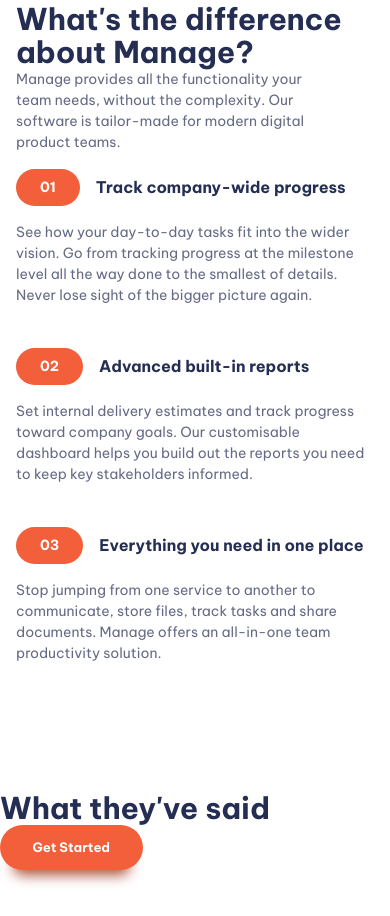
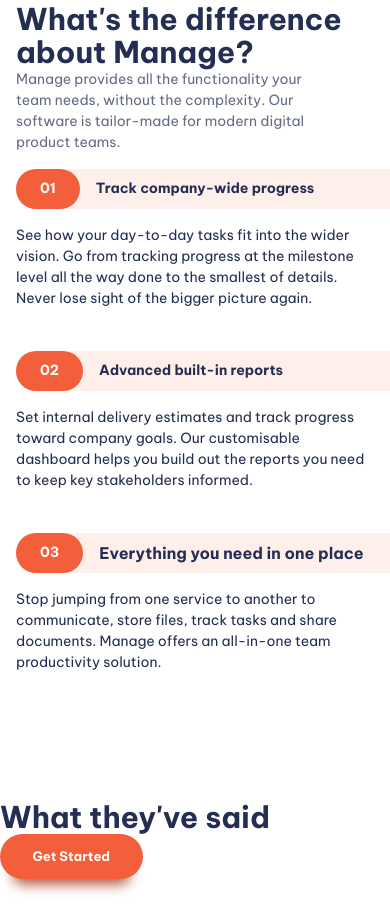
Before and after one commit to Gopi2301/manage-landingPage, a website built with Vite: page index.html in a window 390 px wide. Shown: the part 971-1887 px from the top of the page. Built offline with nearby package versions, Linux system fonts and the light colour scheme.

Commit message:
numbered list

```diff
--- a/index.html
+++ b/index.html
@@ -64,8 +64,9 @@
             <ul class="numbered-items | flow" role="list">
               <li>
                 <div class="flow" style="--flow-spacer:1rem">
-                  <h3 class=" fs-600 fw-bold">Track company-wide progress</h3>
-                  <p data-width="wide">See how your day-to-day tasks fit into the wider vision. Go from tracking
+                  <h3 class="numbered-items__title |fs-600 fw-bold">Track company-wide progress</h3>
+                  <p class="numbered-items__body" data-width="wide">See how your day-to-day tasks fit into the wider
+                    vision. Go from tracking
                     progress at the milestone
                     level all the way
                     done to the smallest of details. Never lose sight of the bigger picture again.</p>
@@ -73,8 +74,9 @@
               </li>
               <li>
                 <div class="flow" style="--flow-spacer:1rem">
-                  <h3 class=" fs-600 fw-bold">Advanced built-in reports</h3>
-                  <p data-width="wide">Set internal delivery estimates and track progress toward company goals. Our
+                  <h3 class=" numbered-items__title |fs-600 fw-bold">Advanced built-in reports</h3>
+                  <p class="numbered-items__body" data-width="wide">Set internal delivery
+                    estimates and track progress toward company goals. Our
                     customisable dashboard
                     helps you build out
                     the reports you need to keep key stakeholders informed.</p>
@@ -82,8 +84,9 @@
               </li>
               <li>
                 <div class="flow" style="--flow-spacer:1rem">
-                  <h3 class=" fs-600 fw-bold">Everything you need in one place</h3>
-                  <p data-width="wide">Stop jumping from one service to another to communicate, store files, track tasks
+                  <h3 class="numbered-items__title | fs-600 fw-bold">Everything you need in one place</h3>
+                  <p class="numbered-items__body" data-width="wide">Stop jumping from one service to another to
+                    communicate, store files, track tasks
                     and share
                     documents. Manage offers an
                     all-in-one team productivity solution.</p>
--- a/style.css
+++ b/style.css
@@ -288,6 +288,10 @@
 /* numbered items */
 .numbered-items {
   counter-reset: count;
+  width: -moz-fit-content;
+  width: fit-content;
+  margin-inline: auto;
+
 
 }
 
@@ -297,23 +301,70 @@
 
 .numbered-items div {
   display: grid;
+  position: relative;
   column-gap: var(--size-400);
   grid-template-columns: min-content 1fr;
   align-items: center;
 }
 
-.numbered-items p {
+.numbered-items .numbered-items__body {
   grid-column: 1/-1;
+}
+
+/* .numbered-items__title::before {
+  content: "";
+  position: absolute;
+  z-index: -1;
+  inset: 0;
+  grid-column: 1/-1;
+  grid-row: 1/2;
+  background-color: orchid;
+} */
+
+@media (min-width:30em) {
+  .numbered-items__body {
+    grid-column: 2/-1;
+  }
+}
+
+.numbered-items div::before,
+.numbered-items div::after {
+  height: 40px;
 }
 
 .numbered-items div::before {
   content: "0" counter(count);
-  background-color: var(--clr-accent-400);
+  display: flex;
+  align-items: center;
   color: var(--clr-neutral-100);
   font-weight: var(--fw-bold);
-  padding: var(--size-200) var(--size-500);
+  background-color: var(--clr-accent-400);
+  padding: 0 var(--size-500);
   border-radius: 100vw;
+  grid-row: 1/2;
+  grid-column: 1/2;
 }
+
+.numbered-items__title {
+  grid-row: 1/2;
+  grid-column: 2/3;
+}
+
+@media (max-width:30em) {
+  .numbered-items div::after {
+    --bg: var(--clr-accent-100);
+    content: '';
+    display: block;
+    z-index: -1;
+    border-radius: 100vw 0 0 100vw;
+    grid-column: 1/-1;
+    grid-row: 1/2;
+    background: var(--bg);
+    box-shadow: 5em 0 0 var(--bg);
+  }
+}
+
+
 
 /* Utility class */
 .visually-hidden {
@@ -468,3 +519,13 @@
   margin-top: var(--flow-spacer, 3em);
 
 }
+
+.text-center {
+  text-align: center;
+}
+
+@media (max-width:50em) {
+  .text-center-sm-only {
+    text-align: center;
+  }
+}
```
